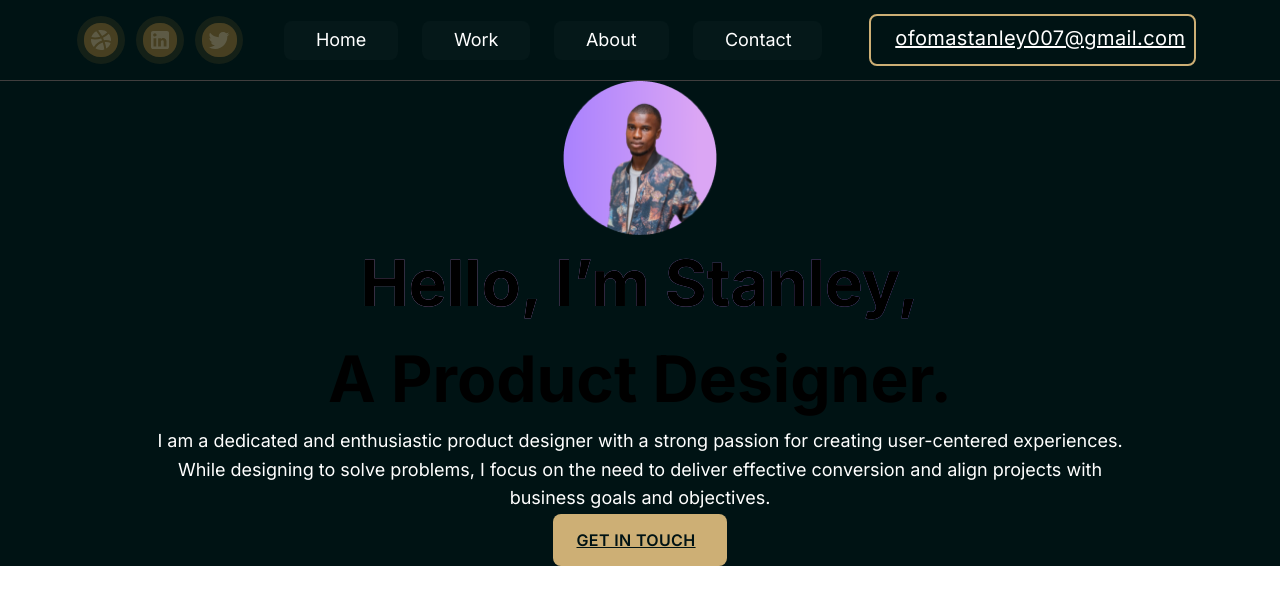
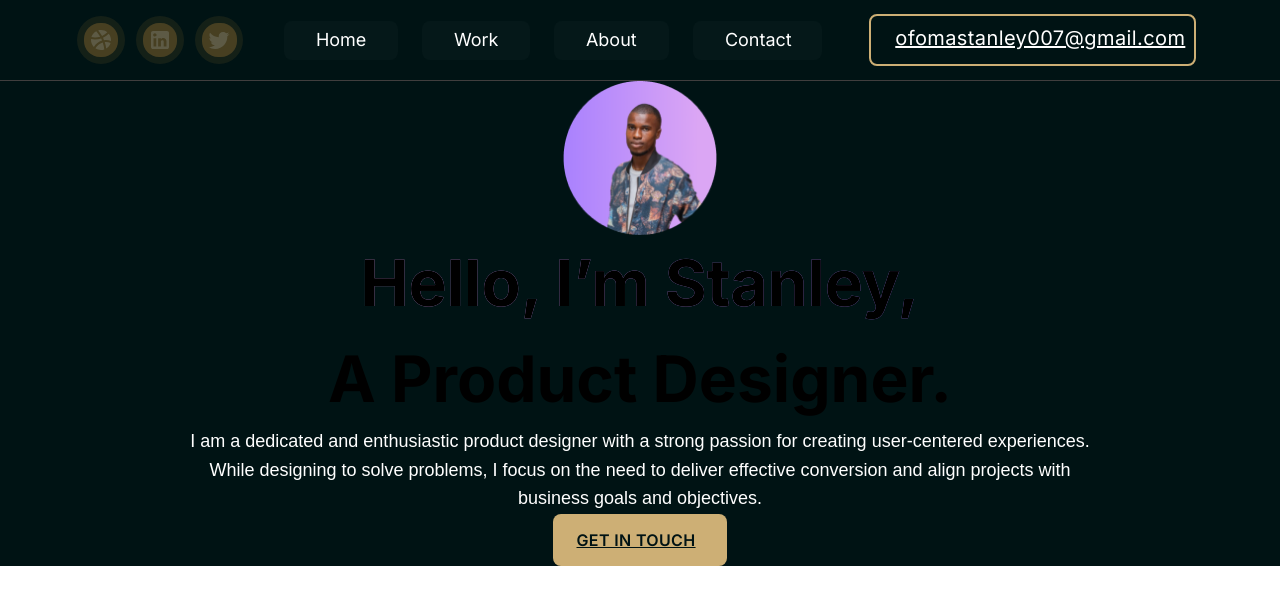
Before and after one commit to Maxwell011/portfolio-design, a Next.js app: page / in a window 1280 px wide. Shown: the top 604 px of the page. Built offline with nearby package versions, Linux system fonts and the light colour scheme.

Commit message:
Update font size and family in page component

```diff
--- a/src/app/page.tsx
+++ b/src/app/page.tsx
@@ -15,7 +15,7 @@ export default function Home() {
         </span>
         <br />A Product Designer.
       </h1>
-      <p className="w-[991px] h-[87px] text-center text-lg font-normal leading-[160%] text-[#fff]">
+      <p className="w-[935px] h-[87px] text-center text-lg font-normal leading-[160%] text-[#fff] font-plex">
         {" "}
         I am a dedicated and enthusiastic product designer with a strong passion
         for creating user-centered experiences. While designing to solve
```
